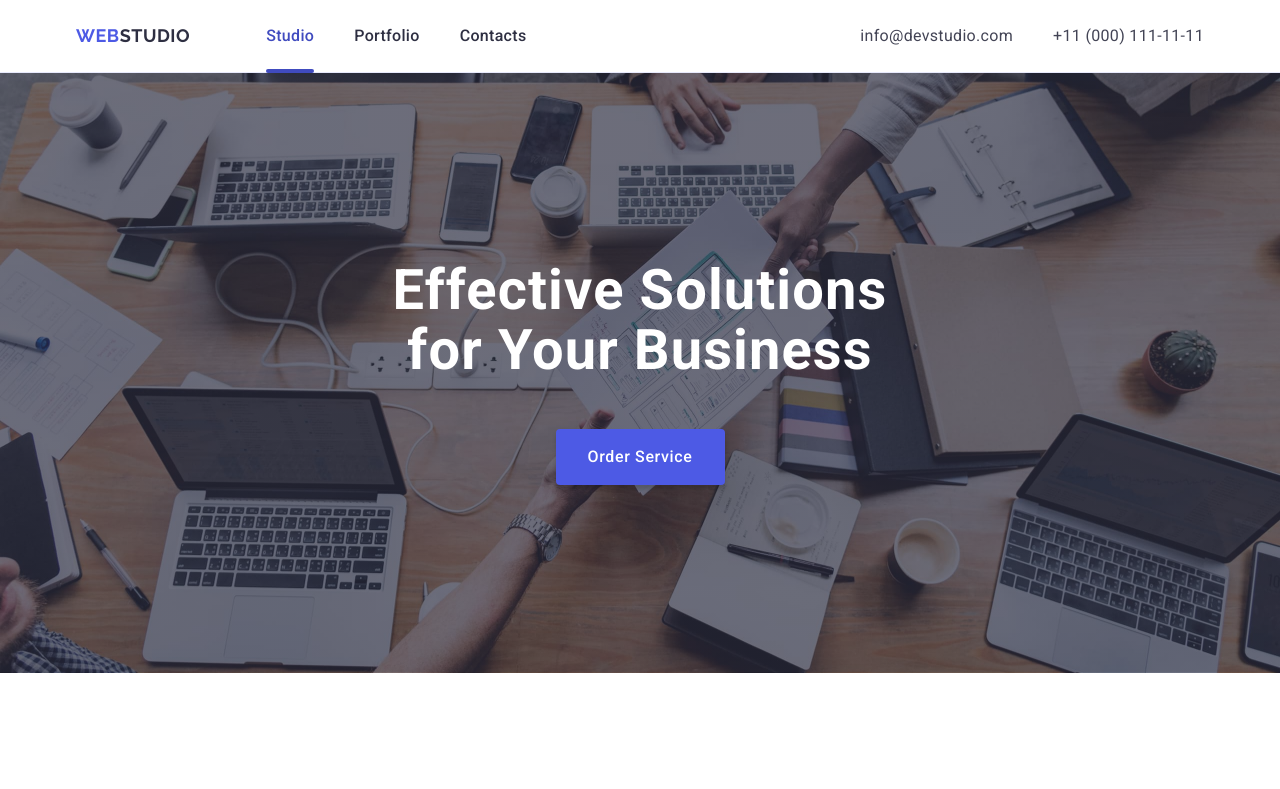
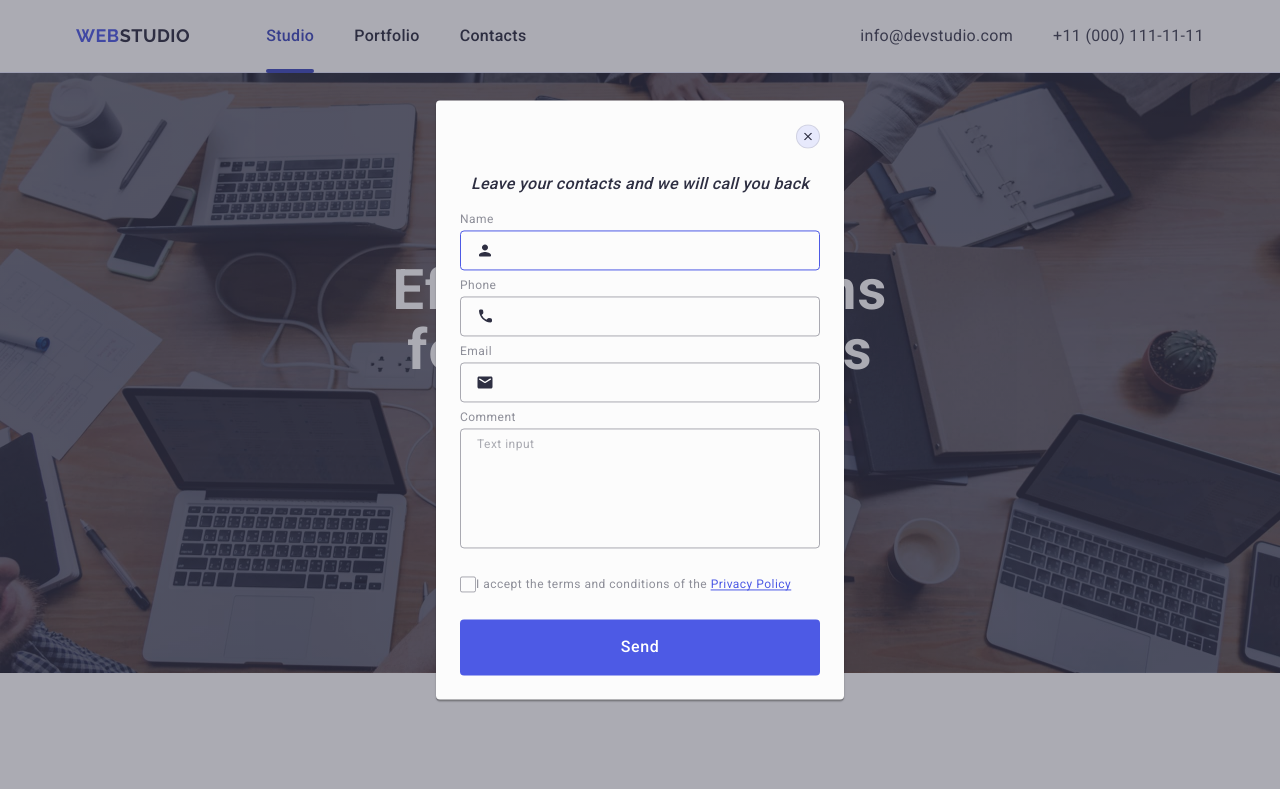
Before and after one commit to DKitseliuk/goit-markup-hw-05, a plain HTML site: page index.html in a window 1280 px wide. Shown: the top 789 px of the page. Drawn offline with nearby package versions, Linux system fonts and the light colour scheme.

Commit message:
update index.html and styles.css

```diff
--- a/css/styles.css
+++ b/css/styles.css
@@ -357,12 +357,10 @@ img {
     width: 100%;
     height: 100%;
     z-index: 999;
-    display: flex;
-    justify-content: center;
-    align-items: center;
     opacity: 0;
     pointer-events: none;
-    transition: opacity 250ms cubic-bezier(0.4, 0, 0.2, 1);
+    transition: opacity 250ms cubic-bezier(0.4, 0, 0.2, 1),
+        visibility 250ms cubic-bezier(0.4, 0, 0.2, 1);
 }
 
 .modal-overlay.is-open {
@@ -371,23 +369,30 @@ img {
 }
 
 .modal {
-    max-width: 408px;
+    padding: 72px 24px 24px 24px;
+    position: absolute;
+    top: 50%;
+    left: 50%;
+    transform: translate(-50%, -50%);
+    transition: transform 250ms cubic-bezier(0.4, 0, 0.2, 1);
+    width: 408px;
+    min-height: 584px;
     border-radius: 4px;
     background-color: #fcfcfc;
-    display: flex;
-    flex-direction: column;
-    padding: 24px;
-    margin: 0 auto;
     box-shadow: 0 1px 1px 0 rgba(0, 0, 0, 0.14),
         0 1px 3px 0 rgba(0, 0, 0, 0.12),
         0 2px 1px 0 rgba(0, 0, 0, 0.2);
 }
 
 .modal-close {
+    position: absolute;
+    top: 24px;
+    right: 24px;
     width: 24px;
     height: 24px;
     border: 1px solid rgba(0, 0, 0, 0.1);
     border-radius: 50%;
+    padding: 0;
     background-color: #E7E9FC;
     display: flex;
     justify-content: center;
@@ -397,22 +402,22 @@ img {
     margin-bottom: 24px;
     cursor: pointer;
     transition: border 250ms cubic-bezier(0.4, 0, 0.2, 1),
-        background-color 250ms cubic-bezier(0.4, 0, 0.2, 1),
-        fill 250ms cubic-bezier(0.4, 0, 0.2, 1);
+        background-color 250ms cubic-bezier(0.4, 0, 0.2, 1);
 }
 
 .modal-close:hover,
-.modal-close.focus {
+.modal-close:focus {
     border: none;
     background-color: #404bbf;
-    fill: #ffffff;
 }
 
-.modal-form-img {
-    position: absolute;
-    top: 8px;
-    left: 16px;
-    fill: #2e2f42;
+.modal-close-img {
+    transition: fill 250ms cubic-bezier(0.4, 0, 0.2, 1);
+}
+
+.modal-close:hover .modal-close-img,
+.modal-close:focus .modal-close-img {
+    fill: #ffffff;
 }
 
 .modal-subtitle {
@@ -428,7 +433,13 @@ img {
     flex-direction: column;
 }
 
+
+.modal-form-container {
+    margin-bottom: 8px;
+}
+
 .modal-form-label {
+    display: block;
     font-size: 12px;
     line-height: 1.17;
     letter-spacing: 0.04em;
@@ -438,45 +449,59 @@ img {
 
 .modal-form-box {
     position: relative;
-    margin-bottom: 8px;
-    border: 1px solid rgba(46, 47, 66, 0.4);
-    border-radius: 4px;
 }
 
 .modal-form-input {
+    width: 100%;
     height: 40px;
-    padding-top: 8px;
-    padding-bottom: 8px;
     padding-left: 38px;
-    width: 100%;
+    border: 1px solid rgba(46, 47, 66, 0.4);
     border-radius: 4px;
-    border: none;
+    background-color: transparent;
     font-size: 12px;
-    outline: none;
+    outline: transparent;
+    transition: border-color 250ms cubic-bezier(0.4, 0, 0.2, 1);
 }
 
-.modal-form-box:focus-within {
-    border: 1px solid #4d5ae5;
+.modal-form-input:focus {
+    border-color: #4d5ae5;
 }
 
-.modal-form-box:focus-within .modal-form-img {
+.modal-form-img {
+    position: absolute;
+    left: 16px;
+    top: 50%;
+    transform: translateY(-50%);
+    fill: #2e2f42;
+    transition: fill 250ms cubic-bezier(0.4, 0, 0.2, 1);
+}
+
+.modal-form-input:focus .modal-form-img {
     fill: #4d5ae5;
 }
 
-.modal-form-textarea {
-    outline: none;
-    padding: 8px 16px;
-    font-size: 12px;
-    border: 1px solid rgba(46, 47, 66, 0.4);
-    border-radius: 4px;
-    width: 100%;
-    height: 120px;
-    resize: none;
+.modal-form-textarea-container {
     margin-bottom: 16px;
 }
 
-.modal-form-textarea:focus-within {
-    border: 1px solid #4d5ae5;
+.modal-form-textarea {
+    width: 100%;
+    height: 120px;
+    padding: 8px 16px;
+    font-size: 12px;
+    line-height: 1.17;
+    letter-spacing: 0.04em;
+    color: rgba(46, 47, 66, 0.4);
+    border: 1px solid rgba(46, 47, 66, 0.4);
+    border-radius: 4px;
+    background-color: transparent;
+    outline: transparent;
+    resize: none;
+    transition: border-color 250ms cubic-bezier(0.4, 0, 0.2, 1);
+}
+
+.modal-form-textarea:focus {
+    border-color: #4d5ae5;
 }
 
 .modal-form-textarea::placeholder {
@@ -486,7 +511,44 @@ img {
     color: rgba(46, 47, 66, 0.4);
 }
 
+.modal-form-checkbox-container {
+    margin-bottom: 24px;
+}
 
+/*
+.modal-form-checkbox {
+    position: absolute;
+    opacity: 0;
+    pointer-events: none;
+}
+*/
+.modal-form-checkbox-label {
+    font-size: 12px;
+    line-height: 1.17;
+    letter-spacing: 0.04em;
+    color: #8e8f99;
+}
+
+.custom-checkbox {
+    width: 16px;
+    height: 16px;
+    border-radius: 2px;
+    border: 1px solid rgba(46, 47, 66, 0.4);
+    display: inline-flex;
+    justify-content: center;
+    align-items: center;
+    fill: transparent;
+    transition: background-color 250ms cubic-bezier(0.4, 0, 0.2, 1),
+        border 250ms cubic-bezier(0.4, 0, 0.2, 1),
+        fill 250ms cubic-bezier(0.4, 0, 0.2, 1);
+
+}
+
+.modal-form-checkbox:checked+.custom-checkbox {
+    border: none;
+    background-color: #404bbf;
+    fill: #F4F4FD;
+}
 
 .modal-form-checkbox-link {
     line-height: 1.33;
@@ -496,58 +558,12 @@ img {
     display: inline-block;
 }
 
-.modal-form-checkbox {
-    position: absolute;
-    opacity: 0;
-    pointer-events: none;
-}
-
-.modal-form-checkbox-label {
-    display: flex;
-    align-items: center;
-    gap: 8px;
-    cursor: pointer;
-    user-select: none;
-    position: relative;
-    margin-bottom: 24px;
-}
-
-.custom-checkbox {
-    width: 16px;
-    height: 16px;
-    border-radius: 2px;
-    border: 1px solid rgba(46, 47, 66, 0.4);
-    display: flex;
-    justify-content: center;
-    align-items: center;
-    fill: none;
-    transition: background-color 250ms cubic-bezier(0.4, 0, 0.2, 1),
-        border 250ms cubic-bezier(0.4, 0, 0.2, 1),
-        fill 250ms cubic-bezier(0.4, 0, 0.2, 1);
-}
-
-.modal-form-checkbox:checked+.custom-checkbox {
-    border: none;
-    background-color: #4d5ae5;
-    fill: #ffffff;
-}
-
-.custom-checkbox .castom-checkbox-img {
-    display: none;
-    transition: display 250ms cubic-bezier(0.4, 0, 0.2, 1)
-}
-
-.modal-form-checkbox:checked+.custom-checkbox .castom-checkbox-img {
-    display: block;
-}
 
 .modal-form-btn {
-    align-self: center;
+    display: block;
     border-radius: 4px;
-    padding: 16px 32px;
-    width: 169px;
+    min-width: 169px;
     height: 56px;
-    box-shadow: 0 4px 4px 0 rgba(0, 0, 0, 0.15);
     background: #4d5ae5;
     border: none;
     font-family: "Roboto", sans-serif;
@@ -556,7 +572,7 @@ img {
     line-height: 1.5;
     letter-spacing: 0.04em;
     text-align: center;
-    color: #fff;
+    color: #ffffff;
     cursor: pointer;
     transition: background-color 250ms cubic-bezier(0.4, 0, 0.2, 1);
 }
@@ -565,7 +581,6 @@ img {
 .modal-form-btn:focus {
     background-color: #404bbf;
 }
-
 
 /* Modal styles end */
 
--- a/index.html
+++ b/index.html
@@ -537,7 +537,7 @@
       </div>
     </footer>
     <!-- Modal section -->
-    <div class="modal-overlay">
+    <div class="modal-overlay is-open">
       <div class="modal">
         <button type="button" class="modal-close">
           <svg class="modal-close-img" width="8" height="8">
@@ -548,12 +548,13 @@
           Leave your contacts and we will call you back
         </p>
         <form class="modal-form">
-          <label for="customer-name" class="modal-form-label">Name</label>
+          <div class="modal-form-container">
+            <label for="user-name" class="modal-form-label">Name</label>
             <div class="modal-form-box">
               <input
                 type="text"
-              name="customer-name"
-              id="customer-name"
+                name="user-name"
+                id="user-name"
                 class="modal-form-input"
                 autofocus
               />
@@ -561,58 +562,65 @@
                 <use href="./images/icons.svg#person-icon"></use>
               </svg>
             </div>
-          <label for="customer-phone" class="modal-form-label">Phone</label>
+          </div>
+          <div class="modal-form-container">
+            <label for="user-phone" class="modal-form-label">Phone</label>
             <div class="modal-form-box">
               <input
                 type="tel"
-              name="customer-phone"
-              id="customer-phone"
+                name="user-phone"
+                id="user-phone"
                 class="modal-form-input"
+                autofocus
               />
               <svg class="modal-form-img" width="18" height="24">
                 <use href="./images/icons.svg#phone-icon"></use>
               </svg>
             </div>
-          <label for="customer-email" class="modal-form-label">Email</label>
+          </div>
+          <div class="modal-form-container">
+            <label for="user-email" class="modal-form-label">Email</label>
             <div class="modal-form-box">
               <input
                 type="email"
-              name="customer-email"
-              id="customer-email"
+                name="user-email"
+                id="user-email"
                 class="modal-form-input"
+                autofocus
               />
               <svg class="modal-form-img" width="18" height="24">
                 <use href="./images/icons.svg#letter-icon"></use>
               </svg>
             </div>
-          <label class="modal-form-label" for="customer-comment"
-            >Comment
-          </label>
+          </div>
+
+          <div class="modal-form-textarea-container">
+            <label class="modal-form-label" for="user-comment">Comment</label>
             <textarea
-            name="customer-comment"
-            id="customer-comment"
-            rows="7"
+              name="user-comment"
+              id="user-comment"
               placeholder="Text input"
               class="modal-form-textarea"
             ></textarea>
-          <label
-            for="customer-checkbox"
-            class="modal-form-checkbox-label modal-form-label"
-          >
+          </div>
+
+          <div class="modal-form-checkbox-container">
             <input
               type="checkbox"
-              name="customer-checkbox"
-              id="customer-checkbox"
-              class="modal-form-checkbox"
+              value="true"
+              name="user-privacy"
+              id="user-privacy"
+              class="visually-hidden"
             />
+            <label for="user-privacy" class="modal-form-checkbox-label">
               <span class="custom-checkbox">
                 <svg class="castom-checkbox-img" width="10" height="8">
                   <use href="./images/icons.svg#active-checkbox-icon"></use>
-              </svg>
-            </span>
-            I accept the terms and conditions of the
+                </svg> </span
+              >I accept the terms and conditions of the
               <a href="" class="modal-form-checkbox-link">Privacy Policy</a>
             </label>
+          </div>
           <button type="submit" class="modal-form-btn">Send</button>
         </form>
       </div>
```
Lines whose indentation alone changed are shown as unchanged.
